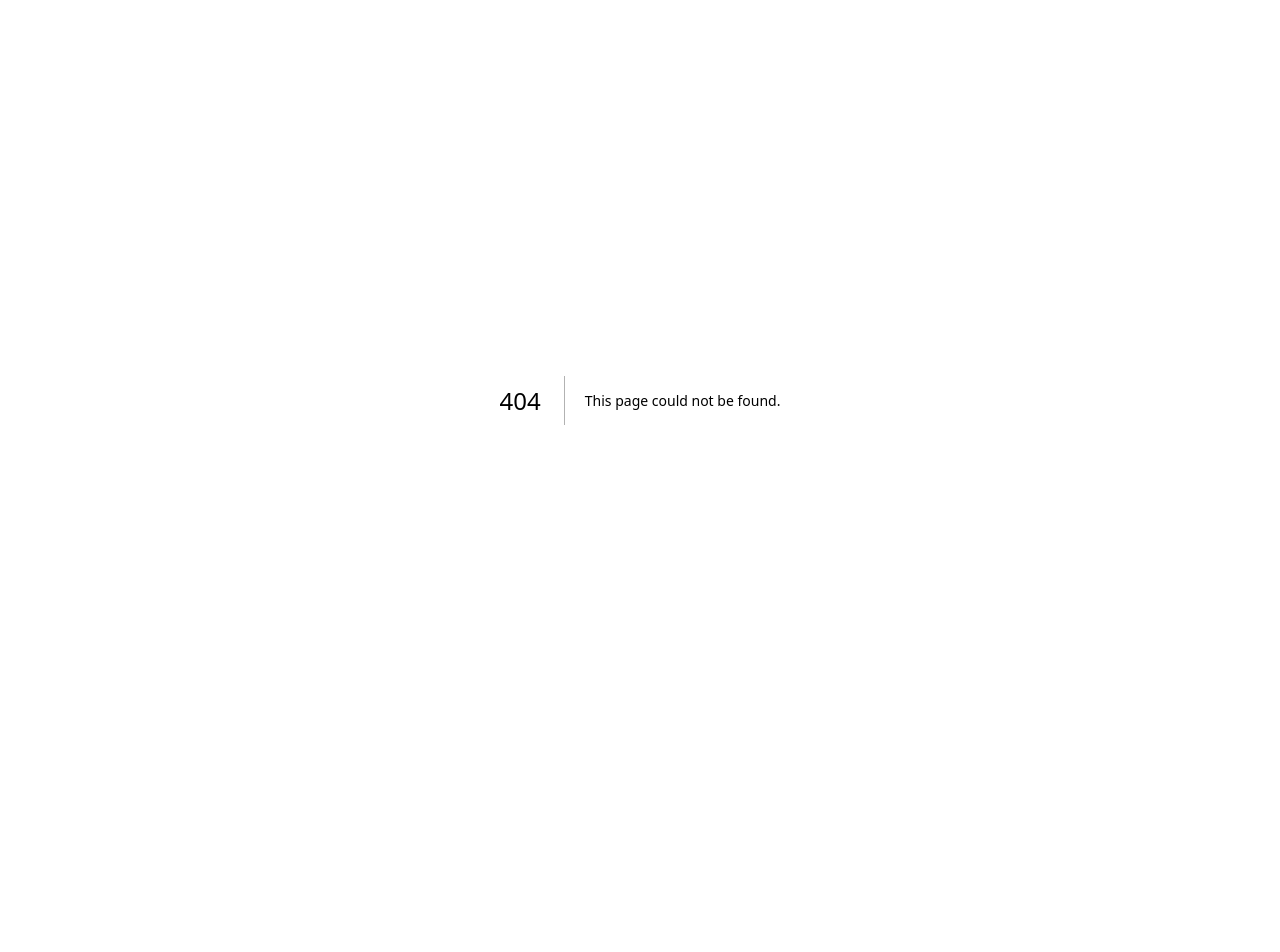
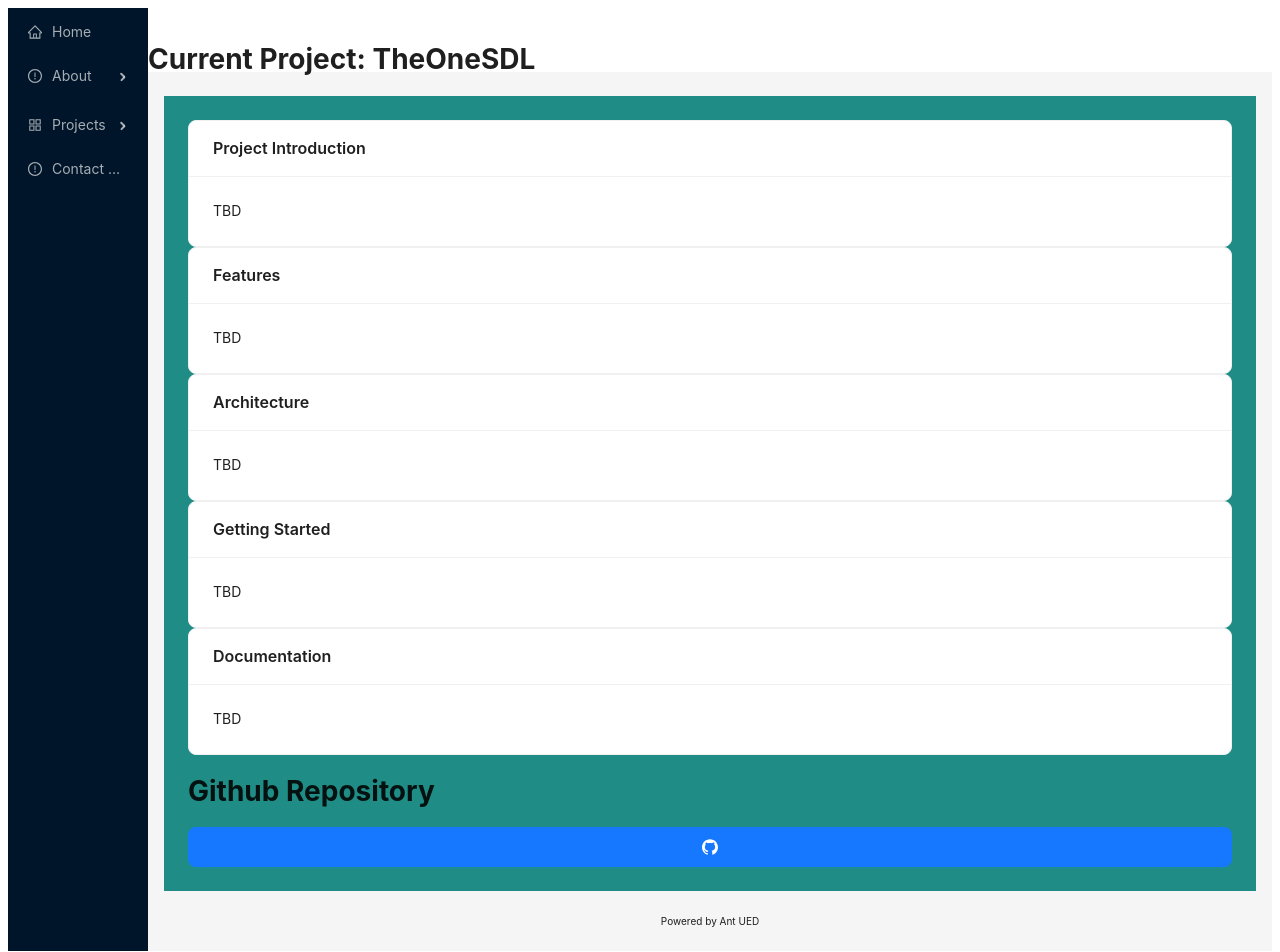
Before and after one commit to jalowe13/jacob-website, a Next.js app: page /current in a window 1280 px wide. Before the commit this address had no page. Shown: the top 952 px of the page. Before the commit the page ends 800 px from the top, so only its background shows below. Built offline with nearby package versions, Linux system fonts and the light colour scheme.

Commit message:
front page button
- front page button added for most recent project
- templates added for TheOneSDL and machine learning project

```diff
--- a/components/AntLayout.js
+++ b/components/AntLayout.js
@@ -95,9 +95,9 @@ export default function Ant(props){
         case '8':
           Router.push('https://sites.google.com/vt.edu/ece4554-group42-car-detection');
           break;
-        // case '9':
-        //   Router.push('/ml');
-        //   break;
+        case '9':
+          Router.push('/aerospace');
+          break;
         case '10':
           Router.push('/contact');
           break;
--- /dev/null
+++ b/pages/current.js
@@ -0,0 +1,41 @@
+import Ant from '../components/AntLayout'
+import { Button} from "antd";
+import { GithubOutlined} from '@ant-design/icons';
+import { Card} from 'antd';
+const { Meta } = Card;
+
+export default function Current(){
+    const data = [
+        {
+
+        }
+    ]
+    const headerContent = <h1>Current Project: TheOneSDL</h1>
+    const completePageContent =
+    <div>
+        <Card title={"Project Introduction"}>
+        TBD
+        </Card>
+        <Card title={"Features"}>
+        TBD
+        </Card>
+        <Card title={"Architecture"}>
+        TBD
+        </Card>
+        <Card title={"Getting Started"}>
+        TBD
+        </Card>
+        <Card title={"Documentation"}>
+        TBD
+        </Card>
+        <h1>
+            Github Repository
+        </h1>
+        <Button type="primary" size="large" block="large" href="https://github.com/jalowe13">
+            <GithubOutlined className="teamSocialIcon"/>
+        </Button>
+    </div>
+    return(
+        <Ant header={headerContent} content={completePageContent}/>
+    )
+}
```
Also changed, not shown: pages/aerospace.js (added, +32 -0 lines), pages/index.js (+7 -0 lines).
